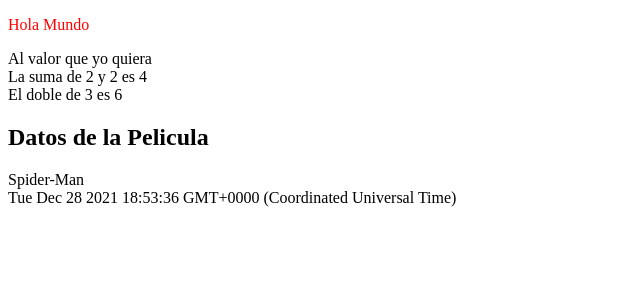
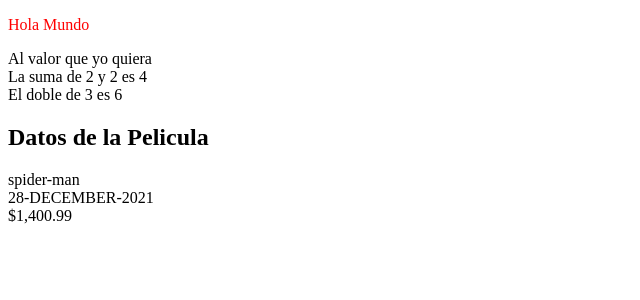
Before and after one commit to Hmoren/Angular-y-ASP.NET-Core, an Angular app in the folder front-end/: page / in a window 1280 px wide. Shown: the top 300 px of the page, without its empty margins (0-640 px from the left). Built offline with nearby package versions, Linux system fonts and the light colour scheme.

Commit message:
22. Pipes - Transformando Datos

```diff
--- a/front-end/src/app/app.component.html
+++ b/front-end/src/app/app.component.html
@@ -14,8 +14,11 @@
 <h2>Datos de la Pelicula</h2>
 
 <div>
-    {{pelicula.titulo}}
+    {{pelicula.titulo | lowercase}}
 </div>
 <div>
-    {{pelicula.fechaLanzamiento}}
+    {{pelicula.fechaLanzamiento | date:"dd-MMMM-yyyy" | uppercase}}
 </div>
+<div>
+    {{pelicula.precio | currency}}
+</div>
--- a/front-end/src/app/app.component.ts
+++ b/front-end/src/app/app.component.ts
@@ -10,7 +10,8 @@ export class AppComponent {
 
   pelicula = {
     titulo: 'Spider-Man',
-    fechaLanzamiento: new Date()
+    fechaLanzamiento: new Date(),
+    precio: 1400.99
   }
 
   duplicarNumero(valor: number): number {
```
